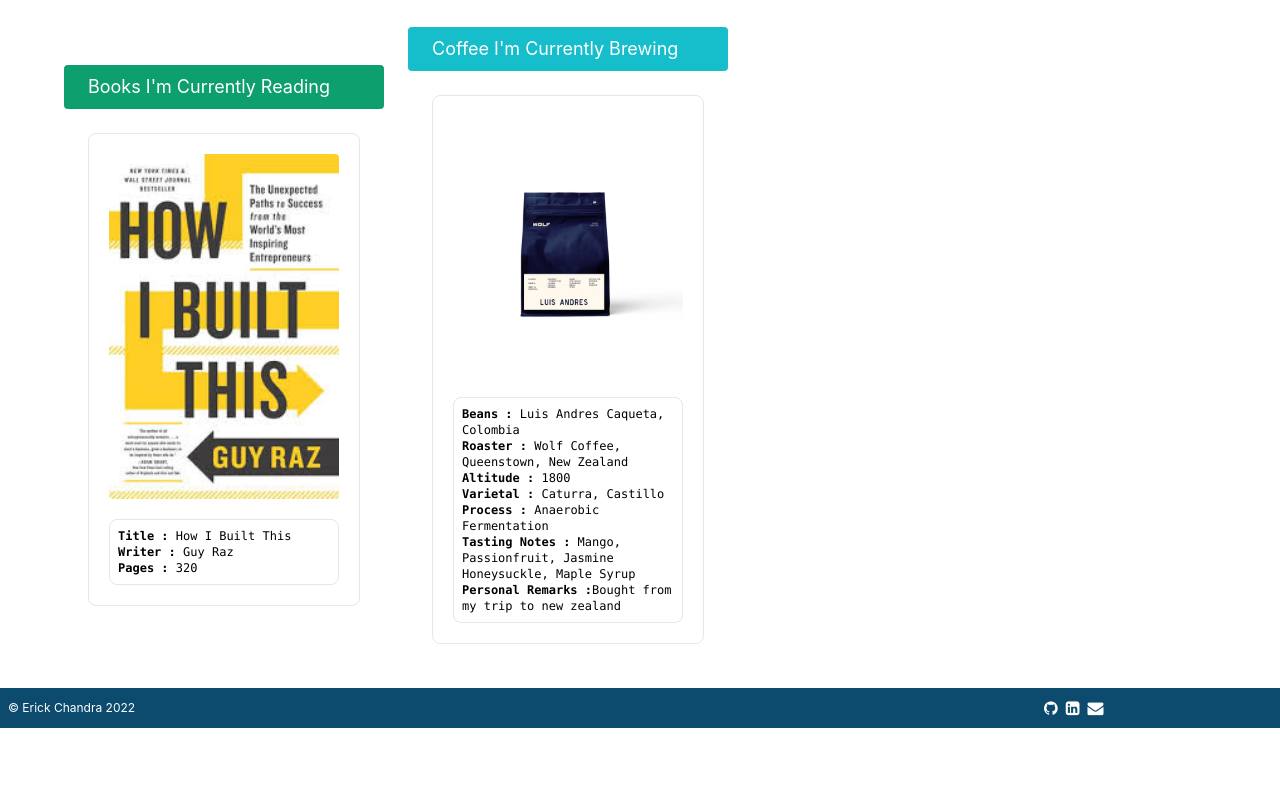
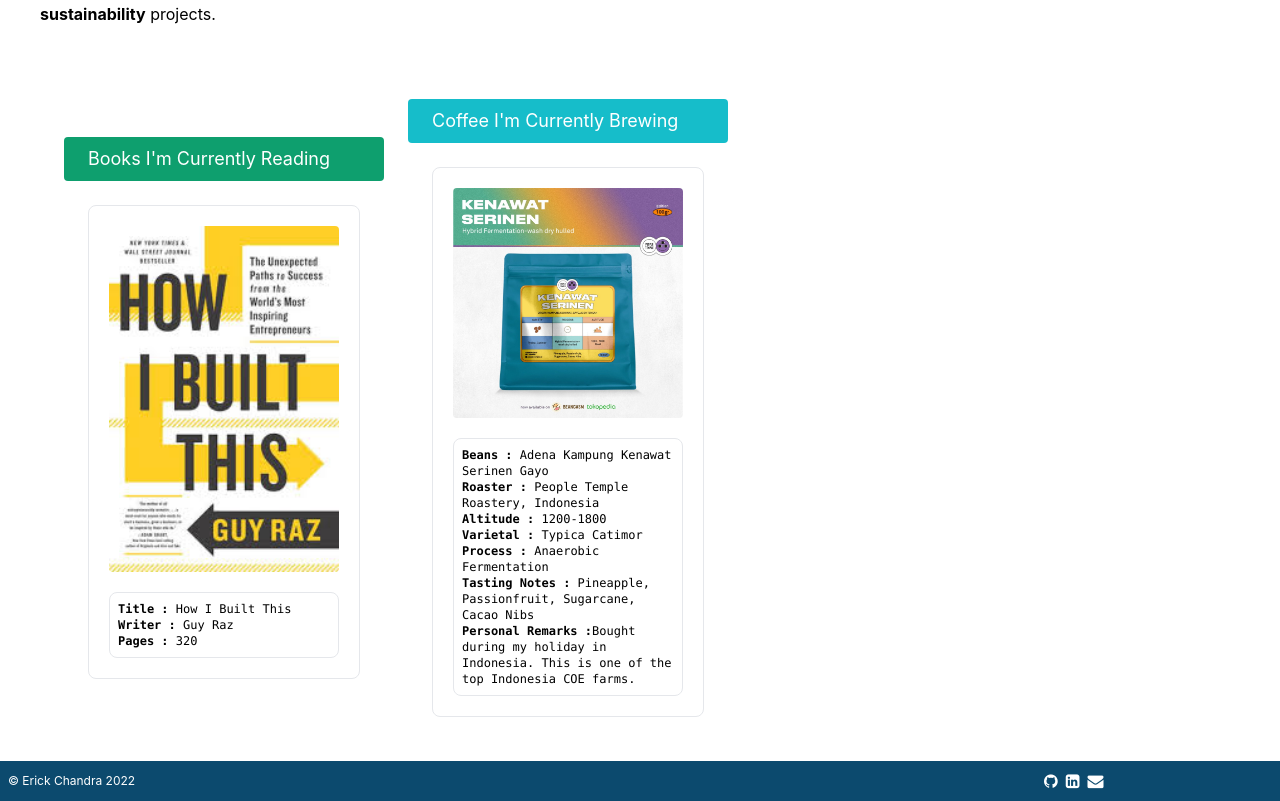
Before and after one commit to erickch123/erick-website, a React (Create React App) app: page / in a window 1280 px wide. Shown: the part 577-1378 px from the top of the page. Before the commit the page ends 1305 px from the top, so only its background shows below. Built offline with nearby package versions, Linux system fonts and the light colour scheme.

Commit message:
newest update coffee and info aug24

```diff
--- a/src/components/CoffeeComponent.js
+++ b/src/components/CoffeeComponent.js
@@ -80,7 +80,18 @@
 
 
     const HomeBrewBeansList= [
+      {
+        beansName :"Adena Kampung Kenawat Serinen Gayo",
+        roaster:"People Temple Roastery, Indonesia",
+        altitude:"1200-1800",
+        varietal: "Typica Catimor",
+        process:"Anaerobic Fermentation",
+        tastingnotes:"Pineapple, Passionfruit, Sugarcane, Cacao Nibs",
+        personalremarks: "Bought during my holiday in Indonesia. This is one of the top Indonesia COE farms.",
+        beanspicture:require('../images/Coffee/Indonesia/PeopleTempleAcehKenawatAdena.jpg')
 
+
+      },
       {
         beansName :"Luis Andres Caqueta, Colombia",
         roaster:"Wolf Coffee, Queenstown, New Zealand",
--- a/src/pages/About.js
+++ b/src/pages/About.js
@@ -26,7 +26,7 @@
   {
     logo: require('../images/stud.png'),
     header:"What I'm Doing Right now",
-    description: " I'm a fresh graduate from SUTD and currently spending my time to travel before my full time job starts.",
+    description: " I graduated in 2024 and currently working as an AI Software Engineering Researcher at SUTD. After graduation, I spent my time traveling to New Zealand, Brunei, backpacking to China, and hiking mountain in Indonesia.",
   },
   {
     logo: require('../images/person.png'),
@@ -41,12 +41,12 @@
   {
     logo: require('../images/rocket.png'),
     header:"What I am aiming in the near future",
-    description: "Beside spending most of my time studying and interning part-time, I am trying to do freelance photography for couples, friends group, or people on vacation(dm me for more details :)). I also spend less time playing basketball so I can start gymming frequently. Sometimes, I do parttime barista at Tanamera Coffee Singapore as well.",
+    description: "Beside my fulltime job as a tech oriented person, I am trying to do freelance photography for couples, friends group, or people on vacation(dm me for more details :)).",
   },
   {
     logo: require('../images/workinprogress.png'),
     header:"Work in Progress for Website",
-    description: "I will have each dedicate page for promo code, sustainability, books I have read, basketball, library visit, writing, podcast, and maybe other stuff that I have been doing but I don't even remember.",
+    description: "I will have each dedicate page for my other passions such as basketball, sustainability library visit, writing, and maybe other stuff that I have been doing but I don't even remember.",
   },
 
 ]
--- a/src/pages/HomePage.js
+++ b/src/pages/HomePage.js
@@ -14,7 +14,7 @@
             Hi, I'm Erick Chandra.
           </p>
           <h1 className="title-font sm:text-4xl text-3xl mb-4 font-medium text-black">
-            <br className="hidden lg:inline-block " />A Final Year Computer Science Student at SUTD, specialising in Fintech and Artificial Intelligence.
+            <br className="hidden lg:inline-block " />A Computer Science Student Graduate, focusing in Software Development, Artificial Intelligence and Fintech. I am currently working as an AI Software Engineering Researcher at SUTD.
           </h1>
           <p className="mb-8 leading-relaxed text-justify"> My experience leans towards <b>Backend Software Engineering, Artificial Intelligence</b> and a bit of <b>Frontend Development</b>. During my free time, I enjoy watching, reading, or listening to podcasts about <b>startups</b>, <b>technology</b>, and inspirational figures. This has sparked my interest in becoming a <b>Venture Capitalist</b> one day. I also have a passion for <b>photography</b>, brewing <b>specialty coffee</b>, playing <b>basketball</b>, cooking, visiting libraries or exhibitions, and participating in <b>leadership</b> events. Occasionally, I upcycle waste for personal <b>sustainability</b> projects.
           </p>
@@ -48,15 +48,14 @@
                 Coffee I'm Currently Brewing
               </a>
               <CoffeeGridBoxes
-
-                    beansName ="Luis Andres Caqueta, Colombia"
-                    roaster="Wolf Coffee, Queenstown, New Zealand"
-                    altitude ="1800"
-                    varietal = "Caturra, Castillo"
+                    beansName ="Adena Kampung Kenawat Serinen Gayo"
+                    roaster="People Temple Roastery, Indonesia"
+                    altitude ="1200-1800"
+                    varietal = "Typica Catimor"
                     process="Anaerobic Fermentation"
-                    tastingnotes="Mango, Passionfruit, Jasmine Honeysuckle, Maple Syrup"
-                    personalremarks= "Bought from my trip to new zealand"
-                    beanspicture={require('../images/Coffee/NewZealand/WolfCoffeeNewZealandColombia.webp')}
+                    tastingnotes="Pineapple, Passionfruit, Sugarcane, Cacao Nibs"
+                    personalremarks= "Bought during my holiday in Indonesia. This is one of the top Indonesia COE farms."
+                    beanspicture={require('../images/Coffee/Indonesia/PeopleTempleAcehKenawatAdena.jpg')}
 
               />
             </div>
```
Also changed, not shown: src/images/Coffee/Indonesia/PeopleTempleAcehKenawatAdena.jpg (added).
